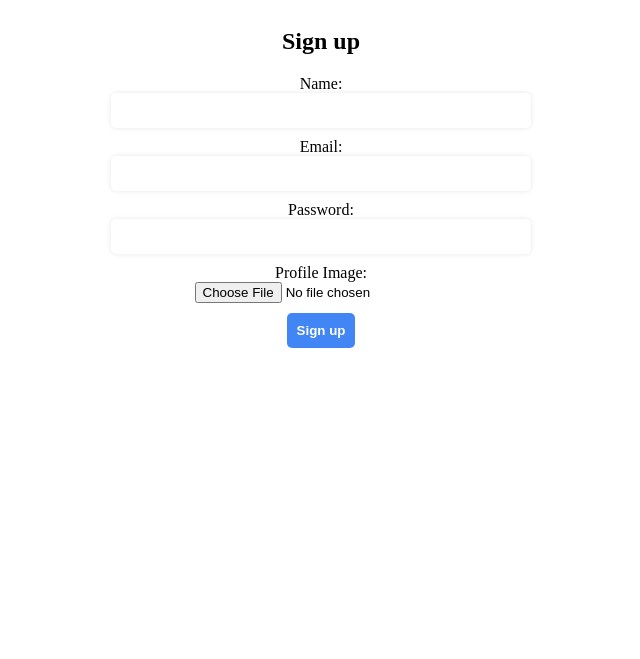
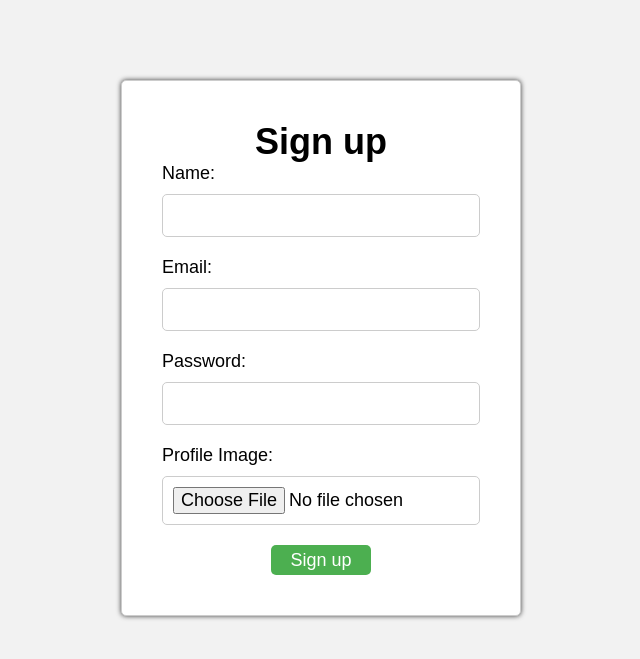
Before and after one commit to mohitsharma03/MFADocker, a Flask app: page /signup in a window 1280 px wide. Shown: the top 659 px of the page, without its empty margins (319-959 px from the left). Run offline with Flask 2, Linux system fonts and the light colour scheme.

Commit message:
Update signup.html

```diff
--- a/Code/templates/signup.html
+++ b/Code/templates/signup.html
@@ -1,53 +1,8 @@
 <!DOCTYPE html>
 <html>
   <head>
-    <title>Signup Form</title>
-    <style>
-      /* center the form */
-      form {
-        display: flex;
-        flex-direction: column;
-        align-items: center;
-      }
-      /* style the input fields */
-      input[type="text"], input[type="email"], input[type="password"] {
-        padding: 10px;
-        margin-bottom: 10px;
-        border-radius: 5px;
-        border: none;
-        box-shadow: 0 0 5px rgba(0,0,0,0.1);
-        width: 100%;
-        max-width: 400px;
-      }
-      /* style the image upload button */
-      .image-upload {
-        display: inline-block;
-        margin-bottom: 10px;
-        width: 200px;
-        height: 200px;
-        background-color: #f3f3f3;
-        background-size: cover;
-        background-position: center;
-        border-radius: 50%;
-        border: none;
-        cursor: pointer;
-        overflow: hidden;
-      }
-      .image-upload input[type="file"] {
-        display: none;
-      }
-      /* style the submit button */
-      input[type="submit"] {
-        padding: 10px;
-        margin-top: 10px;
-        border-radius: 5px;
-        border: none;
-        background-color: #4285f4;
-        color: white;
-        font-weight: bold;
-        cursor: pointer;
-      }
-    </style>
+     <title>Signup Form</title>
+    <link rel="stylesheet" type="text/css" href="static/signup.css">
   </head>
   <body>
     <form action="/signup" method="post" enctype="multipart/form-data">
```
